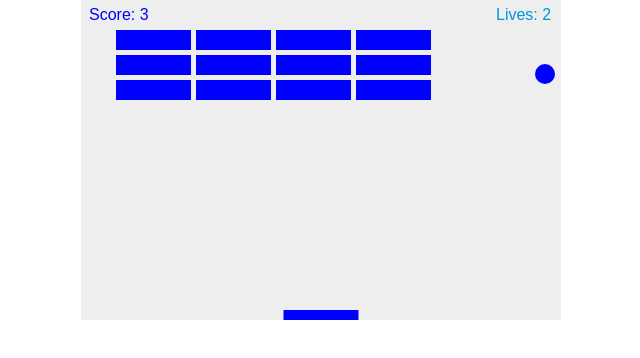
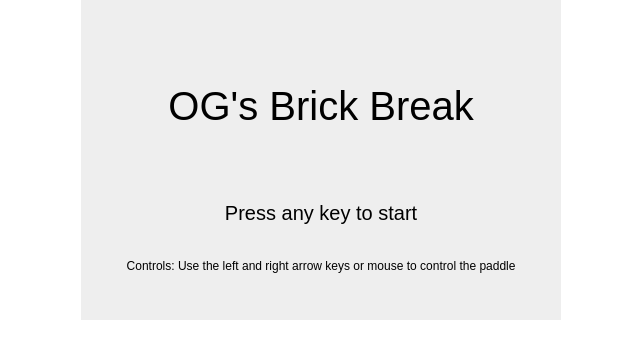
Before and after one commit to Oli-Goodall/brick-breaker, a website: page public/index.html in a window 1280 px wide. Shown: the whole page, without its empty margins (319-959 px from the left). Drawn offline with Linux system fonts and the light colour scheme.

Commit message:
Began work on title screen

```diff
--- a/public/index.html
+++ b/public/index.html
@@ -24,6 +24,8 @@
     <script>
         const canvas = document.getElementById("myCanvas");
         const ctx = canvas.getContext("2d");
+
+        let gameStarted = false;
 
         let x = canvas.width / 2;
         let y = canvas.height - 30;
@@ -126,7 +128,22 @@
             ctx.closePath();
         }
 
-        function draw() {
+        function drawStartScreen() {
+            ctx.font = "40px Arial";
+            ctx.textAlign = "center";
+            ctx.fillText("OG's Brick Break", 240, 120);
+            ctx.font = "20px Arial";
+            ctx.textAlign = "center";
+            ctx.fillText("Press any key to start", 240, 220);
+            ctx.font = "12px Arial";
+            ctx.textAlign = "center";
+            ctx.fillText("Controls: Use the left and right arrow keys or mouse to control the paddle", 240, 270);
+            if(gameStarted) {
+                drawGame();
+            }
+        }
+
+        function drawGame() {
             ctx.clearRect(0, 0, canvas.width, canvas.height);
             drawPaddle();
             drawBricks();
@@ -165,6 +182,13 @@
         document.addEventListener("keydown", keyDownHandler, false);
         document.addEventListener("keyup", keyUpHandler, false);
         document.addEventListener("mousemove", mouseMoveHandler, false);
+        document.addEventListener("keydown", startGame, false)
+
+        function startGame(e) {
+            if (e) {
+                drawGame();
+            }
+        }
 
         function keyDownHandler(e) {
             if (e.key === "Right" || e.key === "ArrowRight") {
@@ -189,7 +213,7 @@
             }
         }
 
-        draw();
+        drawStartScreen();
     </script>
 </body>
 
```
